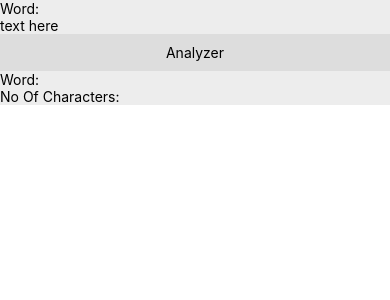
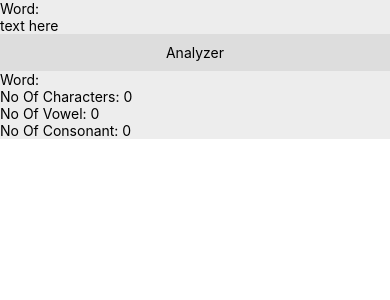
Before and after one commit to Fulanah/WordAnalyzer, a React Native app: screen / in a window 390 px wide. Shown: the top 300 px of the page. Built offline with nearby package versions, Linux system fonts and the light colour scheme.

Commit message:
Update App.js
update word counter

```diff
--- a/App.js
+++ b/App.js
@@ -27,18 +27,33 @@ export default class App extends Component{
       word: '',
       con: 0,
       vow: 0,
-      char: 0
+      char: []
     }
 
   }
 
   updateWord(){
-    this.setState({char: this.state.word.split(1)}, ()=>
+    this.setState({char: this.state.word.split("")}, ()=>
     {
+      for(let i = 0; i <= this.state.char.length; i++){
+        this.setState({vow: (this.state.vow + 1)});
+        /*
+        if(this.state.char.match(/a/gi)){
 
+          this.setState({vow: (this.state.vow + 1)});
 
+        }
+        else{
+          this.setState({con: (this.state.con + 1)});
+        }
+        //this.setState({con: (this.state.con + 1)});
+        */
+      }
+      //this.setState({con: (this.state.con + 1)});
+      //this.charCounter();
     })
   }
+
 
   render() {
     return (
@@ -51,7 +66,8 @@ export default class App extends Component{
 
 
         <Text>No Of Characters: {this.state.char.length}</Text>
-
+        <Text>No Of Vowel: {this.state.vow}</Text>
+        <Text>No Of Consonant: {this.state.con}</Text>
 
       </View>
     );
```
